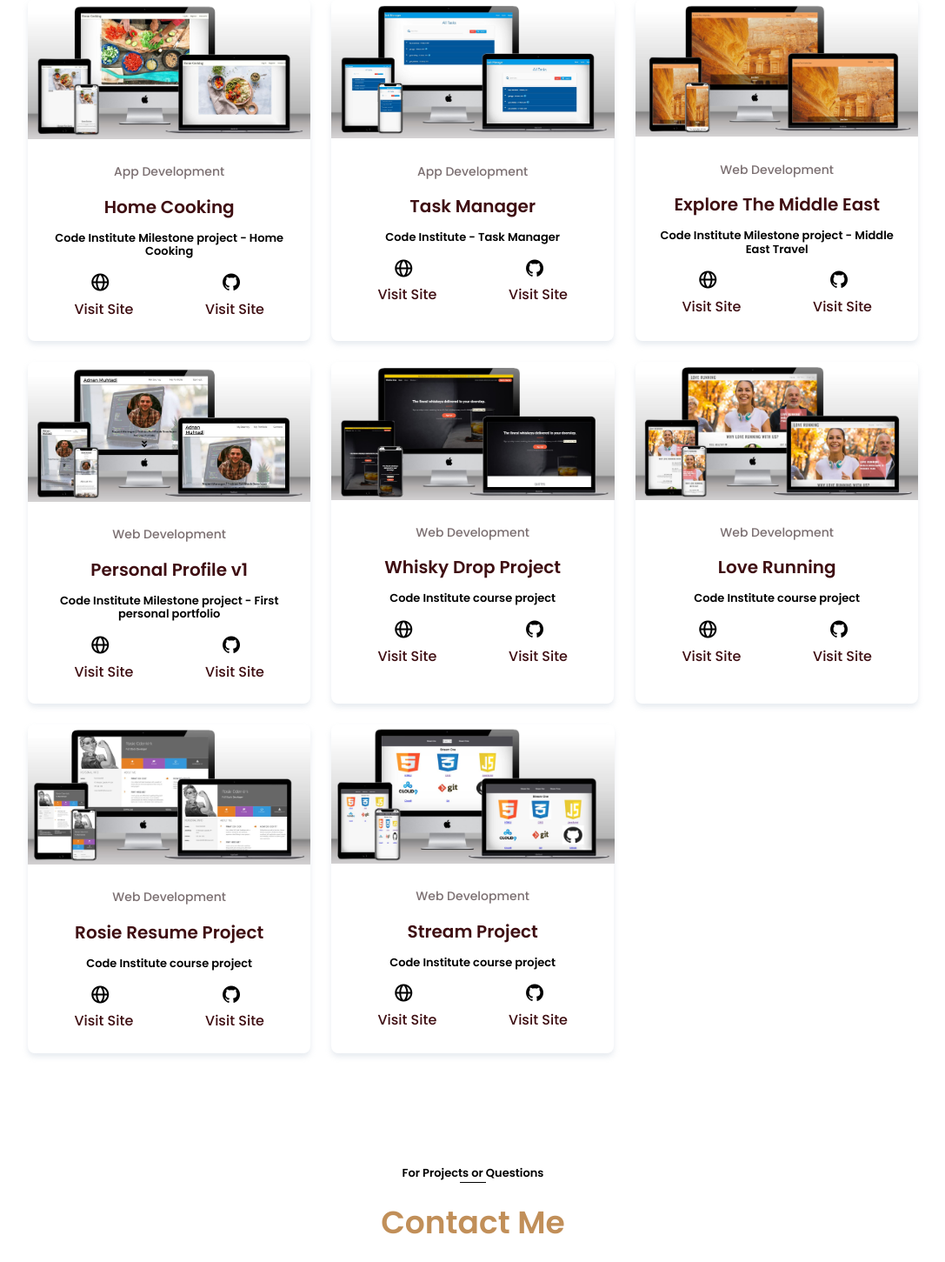
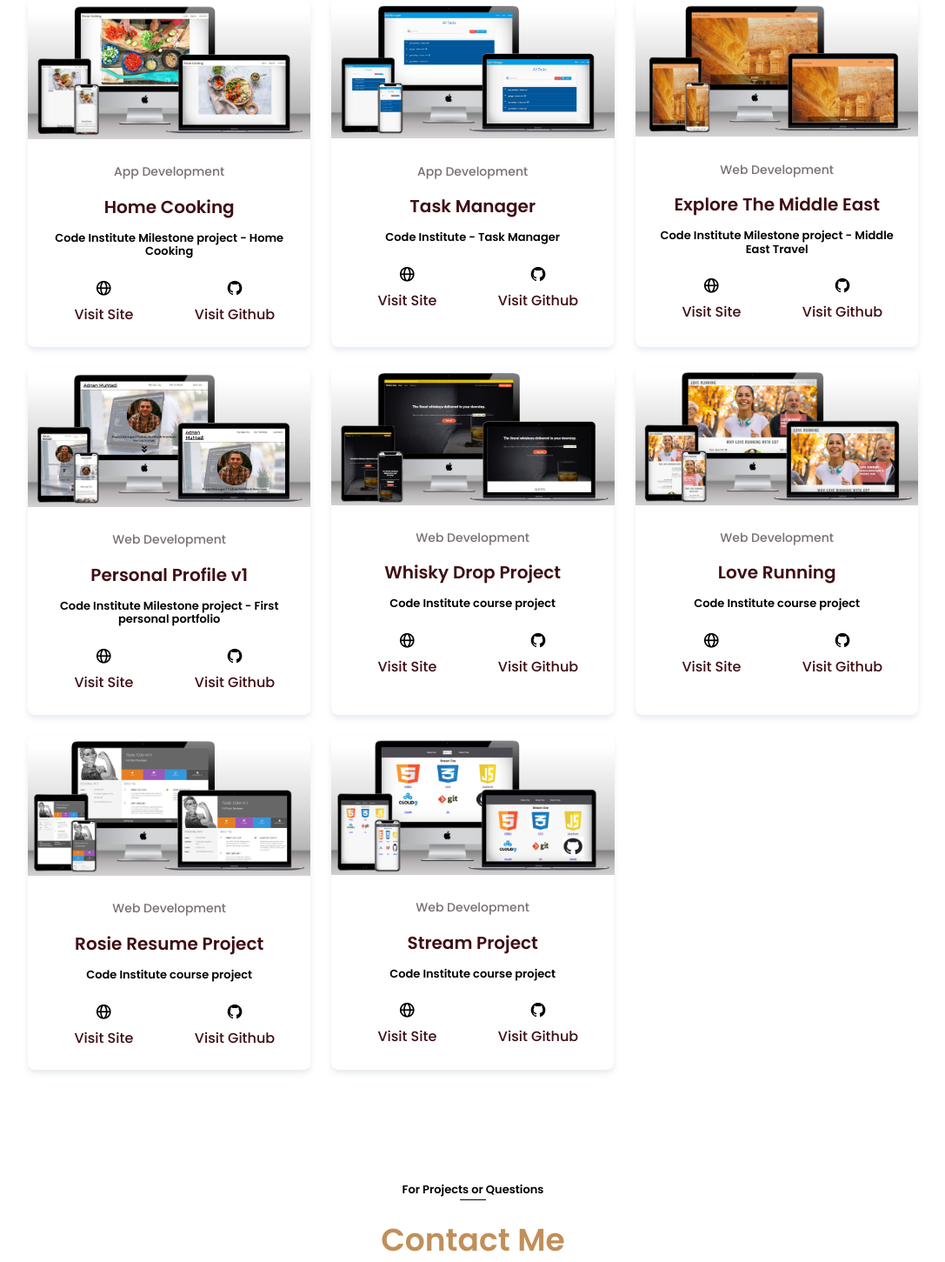
Before and after one commit to adnanmuhtadi/personal-profile-v2, a Django app: page / in a window 1280 px wide. Shown: the part 2463-3914 px from the top of the page at 87% size, without its empty margins (96-1183 px from the left). Run offline with Django 4.2, Linux system fonts and the light colour scheme; data comes from the database, SQL or seed files in the repository; both versions use the stored data as it was after the commit.

Commit message:
fixed minor bugs

```diff
--- a/portfolio/templates/portfolio/home.html
+++ b/portfolio/templates/portfolio/home.html
@@ -203,7 +203,7 @@
     <div class="portfolio_container bd-grid">
         {% for project in projects %}
 
-        <div class="portfolio_content text-center mix web" data-aos="zoom-in">
+        <div class="portfolio_content text-center mix {{ project.meta_type }}" data-aos="zoom-in">
             <a href="{{ project.website_url }}" target="_blank"><img src="{{ project.image.url }}" alt=""
                     class="portfolio_img"></a>
             <div class="portfolio_data">
@@ -216,7 +216,7 @@
                     <div class="row">
                         {% if project.website_url %}
                         <div class="col">
-                            <i class="bx bx-globe qualification_title-icon"></i>
+                            <i class="bx bx-globe contact_title"></i>
                             <br>
                             <a href="{{ project.website_url }}" target="_blank" class="button button-link">Visit
                                 Site</a>
@@ -224,10 +224,10 @@
                         {% endif %}
                         {% if project.github_url %}
                         <div class="col">
-                            <i class="bx bxl-github qualification_title-icon"></i>
+                            <i class="bx bxl-github contact_title"></i>
                             <br>
                             <a href="{{ project.github_url }}" target="_blank" class="button button-link">Visit
-                                Site</a>
+                                Github</a>
                         </div>
                         {% endif %}
                     </div>
```
Also changed, not shown: README.md, db.sqlite3.
